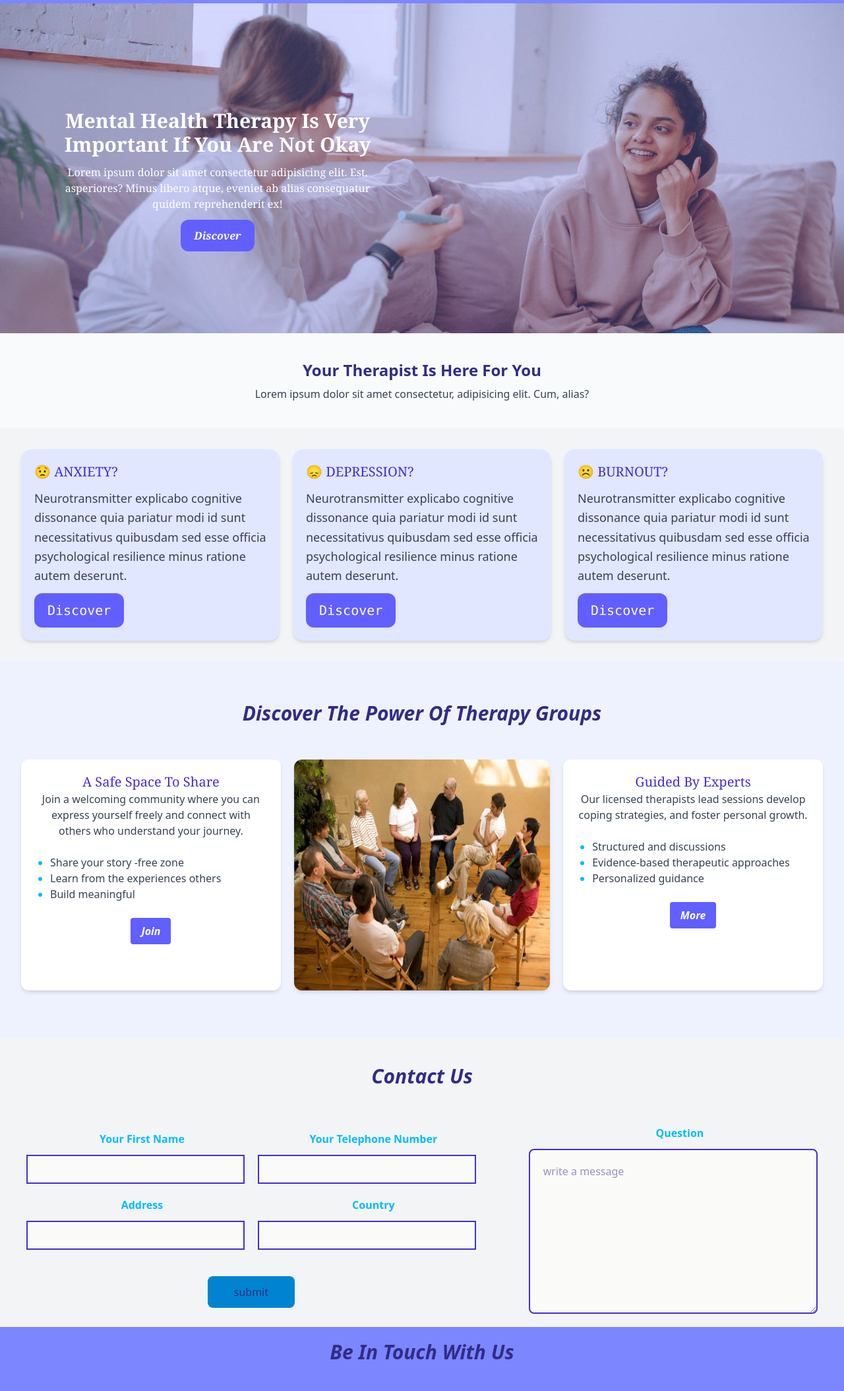
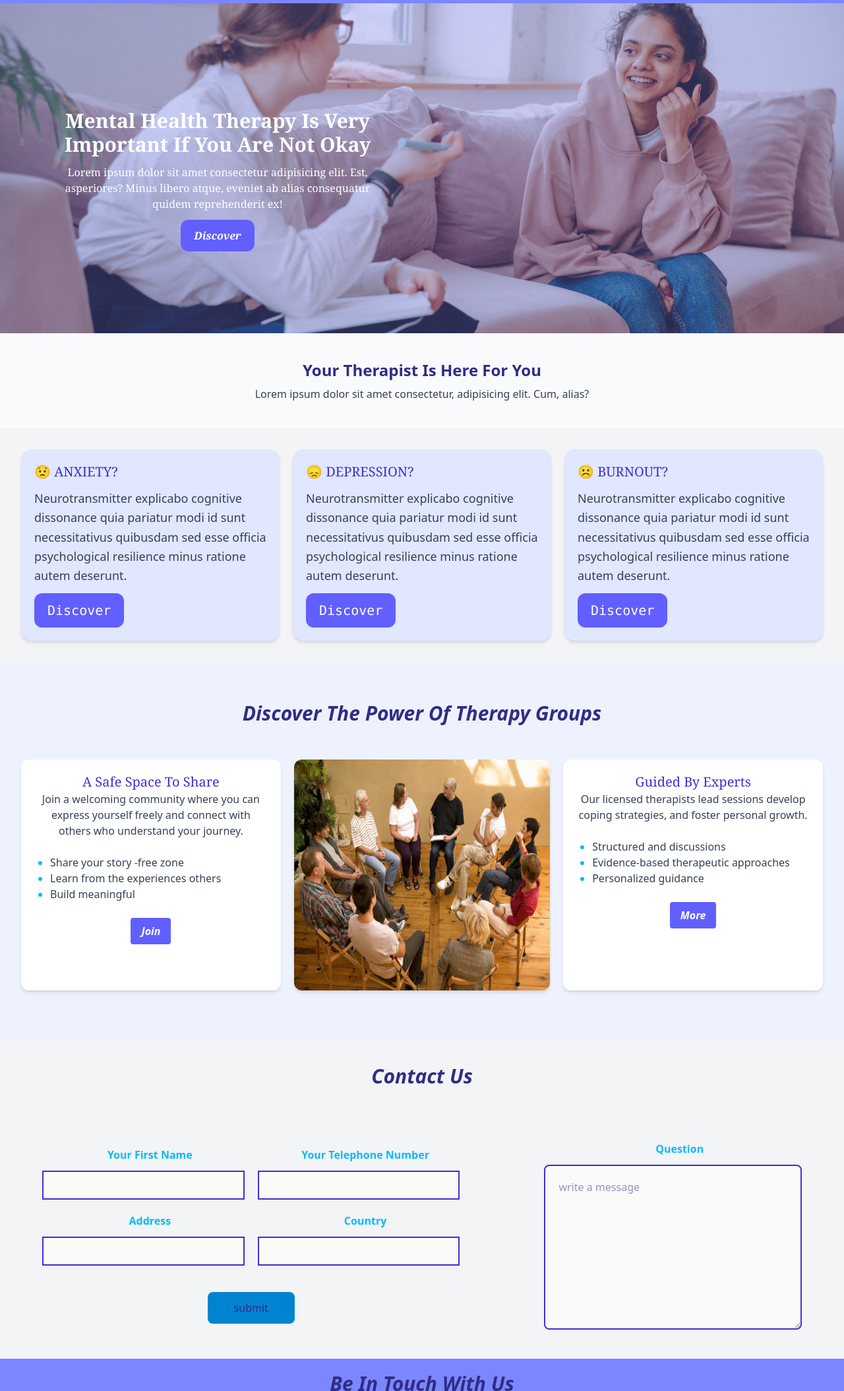
Before and after one commit to WA3D2000/therapy, a plain HTML site: page index.htm in a window 1280 px wide. Shown: the part 99-2207 px from the top of the page at 66% size. Drawn offline with nearby package versions, Linux system fonts and the light colour scheme.

Commit message:
i  deleted an image /logo.png/ and i changed some hights and widths

```diff
--- a/index.htm
+++ b/index.htm
@@ -5,6 +5,7 @@
     <meta name="viewport" content="width=device-width, initial-scale=1.0">
     <link rel="stylesheet" href="https://cdnjs.cloudflare.com/ajax/libs/font-awesome/6.7.2/css/all.min.css" integrity="sha512-Evv84Mr4kqVGRNSgIGL/F/aIDqQb7xQ2vcrdIwxfjThSH8CSR7PBEakCr51Ck+w+/U6swU2Im1vVX0SVk9ABhg==" crossorigin="anonymous" referrerpolicy="no-referrer" />
     <script src="https://unpkg.com/@tailwindcss/browser@4"></script>
+
     <title>Therapy</title>
 </head>
 <body class="bg-gray-100">
@@ -33,7 +34,11 @@
 <!-- hero section  -->
     <section class="bg-gray-100">
 <!-- landed page -->
-        <div class="h-[500px] relative font-serif" style="background-image: url(./images/therapy-session.jpg); background-size: cover; background-attachment: fixed;">
+        <div class=" land h-[500px] relative font-serif" style="
+        background-image: url(./images/therapy-session.jpg);
+        background-size: cover;
+        background-attachment: fixed;
+        background-position: center;" >
             <!-- Overlay div -->
             <div class="absolute inset-0 bg-indigo-400 opacity-30"></div>
             <!-- text div -->
@@ -66,7 +71,7 @@
         </h1>
         <div class="flex flex-col justify-center gap-5 md:flex-row md:justify-between items-center p-8">
 <!-- first -->
-            <div class="bg-white  w-[350px] md:w-[450px] h-[500px] md:h-[350px] p-5 rounded-xl shadow-md">
+            <div class="bg-white  w-[350px] md:w-[450px] h-auto md:h-[350px] p-5 rounded-xl shadow-md">
                 <h3 class="capitalize text-indigo-700 font-serif text-xl">
                     A Safe Space to Share
                 </h3>
@@ -86,7 +91,7 @@
                 class="w-full h-full rounded-xl shadow-md">
             </div>
  <!-- second -->
-            <div class="bg-white  w-[350px] md:w-[450px] h-[500px] md:h-[350px] p-5 rounded-xl shadow-md">
+            <div class="bg-white  w-[350px] md:w-[450px] h-auto md:h-[350px] p-5 rounded-xl shadow-md">
                 <h3 class="capitalize text-indigo-700 font-serif text-xl">
                     Guided by Experts
                 </h3>
@@ -109,7 +114,7 @@
     contact us </h1>
     <div class="flex flex-col  items-center  md:flex-row md:justify-between h-auto ">
 
-        <div class="flex flex-col md:grid md:grid-cols-2 gap-2 md:gap-5 mt-4 md:mx-10 mx-5 w-full md:w-[700px]">
+        <div class="flex flex-col md:grid md:grid-cols-2 gap-2 md:gap-5 mt-4 md:mx-10 mx-5 w-full p-6 md:w-[700px]">
             <!-- name -->
             <div class="name flex flex-col">
                 <label for="fn" class="text-sky-400 font-semibold mb-3 pl-5 capitalize"> your first name</label>
@@ -142,14 +147,13 @@
             </div>
         </div>
 
-        <div class="mr-5 mt-4 flex flex-col md:mx-10 mx-5 w-full md:w-[450px]">
+        <div class="mr-5 mt-4 flex flex-col p-6 md:mx-10 mx-5 w-full md:w-[450px]">
             <label class="text-sky-400 font-semibold mb-3 pl-5 capitalize"> question </label>
             <textarea name="question" id="" placeholder="write a message"
             class="text-indigo-900 bg-stone-50 rounded-lg w-full h-[250px] border-2 border-indigo-700 outline-sky-900 hover:bg-sky-100 transition duration-300 p-5 mb-5"></textarea>
         </div>
     </div>
 </section>
-
 
 <!-- footer begains  -->
     <footer class="text-center h-auto bg-indigo-400">
```
Also changed, not shown: images/logo.png (deleted).
